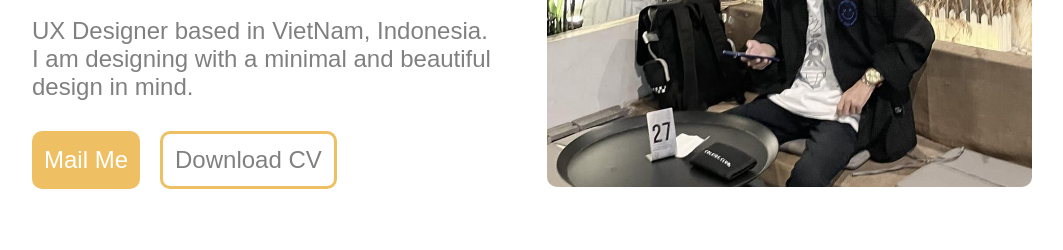
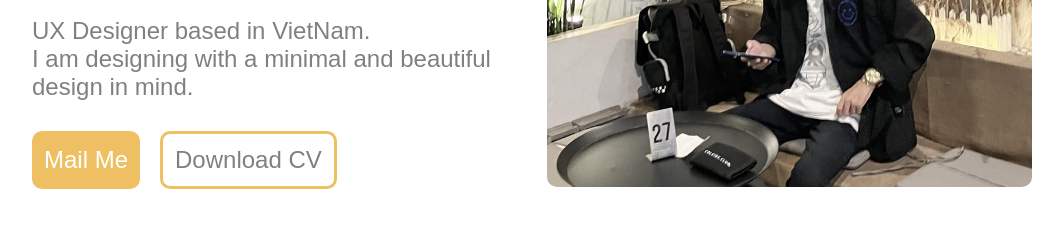
Before and after one commit to NguyenNgocThien132/PofolioMidrain, a plain HTML site: page index.html in a window 1280 px wide. Shown: the part 261-511 px from the top of the page, without its empty margins (108-1171 px from the left). Drawn offline with Linux system fonts and the light colour scheme.

Commit message:
edit contries

```diff
--- a/index.html
+++ b/index.html
@@ -31,7 +31,7 @@
                 <p class="post-info-text-1">I’m <span class="hightlight">Thien Nguyen</span>. <br>
                     an UI/UX <br> Designer.</p>
                 <p class="post-info-text-2">
-                    UX Designer based in VietNam, Indonesia. <br>
+                    UX Designer based in VietNam.<br>
                     I am designing with a minimal and beautiful design in mind.
                 </p>
 
```
